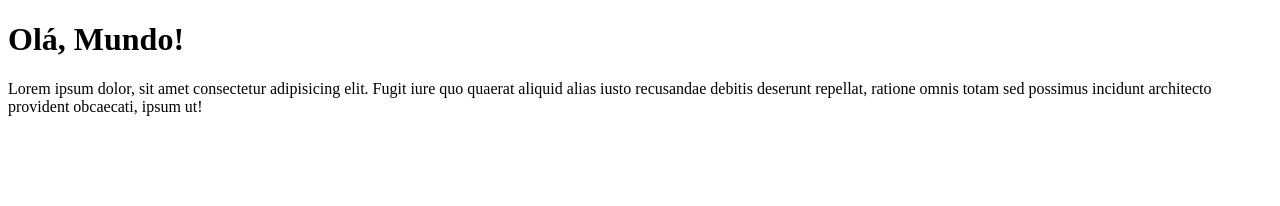
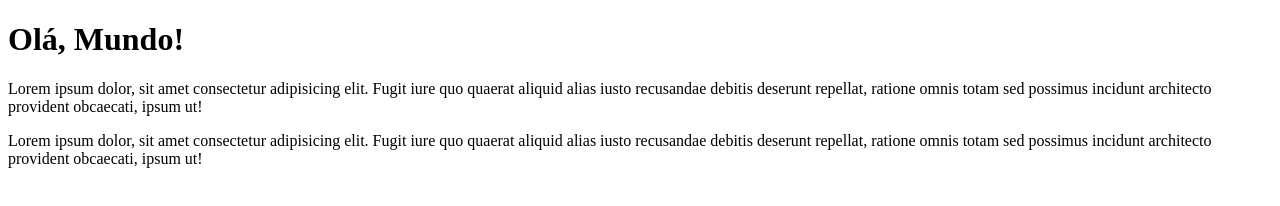
Before and after one commit to Italopjleiaut/Ola-Mundo, a plain HTML site: page site simples/index.html in a window 1280 px wide. Drawn offline with Linux system fonts and the light colour scheme.

Commit message:
adicionei mais um parágrafo

```diff
--- a/site simples/index.html
+++ b/site simples/index.html
@@ -13,5 +13,10 @@
        Fugit iure quo quaerat aliquid alias iusto recusandae debitis deserunt repellat,
        ratione omnis totam sed possimus incidunt architecto provident obcaecati, ipsum ut!
     </p>
+    <p>
+       Lorem ipsum dolor, sit amet consectetur adipisicing elit.
+       Fugit iure quo quaerat aliquid alias iusto recusandae debitis deserunt repellat,
+       ratione omnis totam sed possimus incidunt architecto provident obcaecati, ipsum ut!
+    </p>
 </body>
 </html>
```
